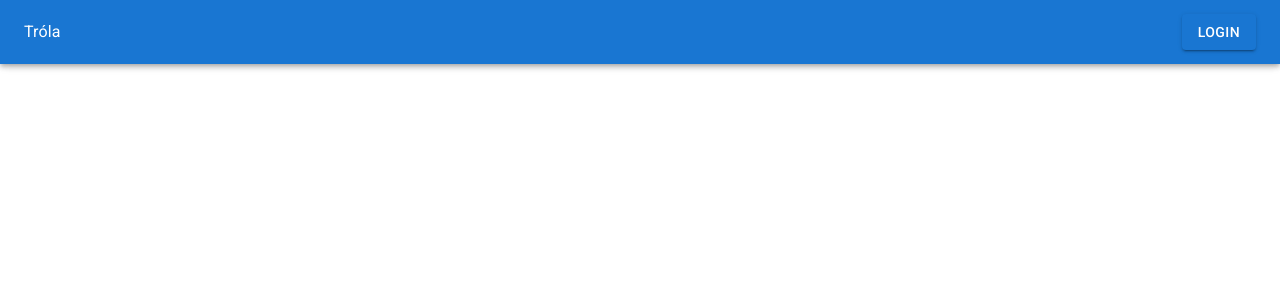
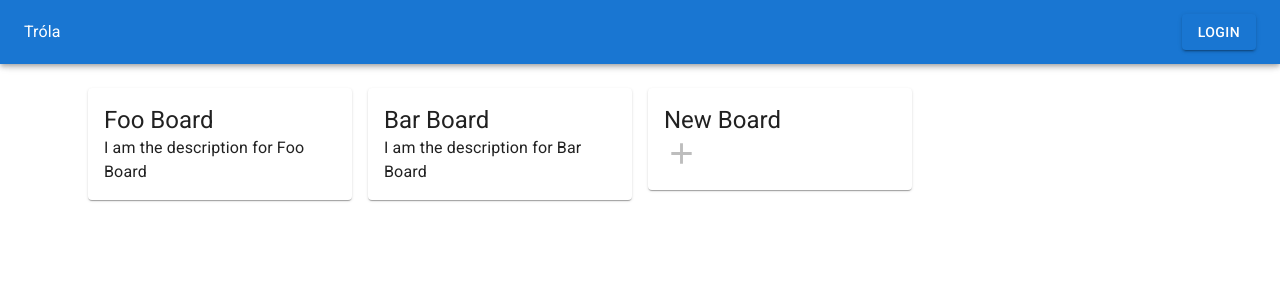
Before and after one commit to j-kitch/trola-ui, a React (Create React App) app: page / in a window 1280 px wide. Shown: the top 300 px of the page. Built offline with nearby package versions, Linux system fonts and the light colour scheme.

Commit message:
Added Boards to main page

```diff
--- a/src/App.tsx
+++ b/src/App.tsx
@@ -1,8 +1,9 @@
 import React from 'react';
-import {Button, CssBaseline} from "@mui/material";
+import {Box, Container, CssBaseline, Toolbar, Typography} from "@mui/material";
 import {Auth0Provider} from "@auth0/auth0-react";
 
 import Bar from "./Bar";
+import Boards from "./Boards";
 
 const App: React.FC = () => {
     return (
@@ -10,8 +11,15 @@ const App: React.FC = () => {
                        clientId="02HOjjGMw6pMZpmxg2b3ZZU3uGcJ11HT"
                        redirectUri={window.location.origin}>
             <CssBaseline/>
-            <Bar/>
-            <Button variant="contained">Hello World</Button>
+            <Container>
+                <Box>
+                    <Bar/>
+                    <Box component="main" sx={{p: 3}}>
+                        <Toolbar/>
+                        <Boards />
+                    </Box>
+                </Box>
+            </Container>
         </Auth0Provider>
     )
 };
--- a/src/Bar.tsx
+++ b/src/Bar.tsx
@@ -18,7 +18,7 @@ const Bar: React.FC = () => {
     };
 
     return (
-        <AppBar>
+        <AppBar component="nav">
             <Toolbar>
                 <Box sx={{flex: 1}}>
                     <Typography>Tróla</Typography>
--- /dev/null
+++ b/src/Boards.tsx
@@ -0,0 +1,49 @@
+import React from "react";
+import {Box, Card, CardActionArea, CardContent, Grid, Typography} from "@mui/material";
+import AddIcon from "@mui/icons-material/Add";
+
+const boards = [
+    {
+        name: "Foo Board",
+        description: "I am the description for Foo Board",
+        activeCards: 3,
+    },
+    {
+        name: "Bar Board",
+        description: "I am the description for Bar Board",
+        activeCards: 0,
+    }
+];
+
+const Boards: React.FC = () => {
+    return (
+        <Grid container spacing={2}>
+            {boards.map(board => (
+                <Grid item xs={3}>
+                    <Card>
+                        <CardActionArea>
+                            <CardContent>
+                                <Typography variant="h5">{board.name}</Typography>
+                                <Typography>{board.description}</Typography>
+                            </CardContent>
+                        </CardActionArea>
+                    </Card>
+                </Grid>
+            ))}
+            <Grid item xs={3}>
+                <Card>
+                    <CardActionArea>
+                        <CardContent>
+                            <Typography variant="h5">New Board</Typography>
+                            <Box>
+                                <AddIcon color="disabled" fontSize="large"/>
+                            </Box>
+                        </CardContent>
+                    </CardActionArea>
+                </Card>
+            </Grid>
+        </Grid>
+    );
+};
+
+export default Boards;
```
